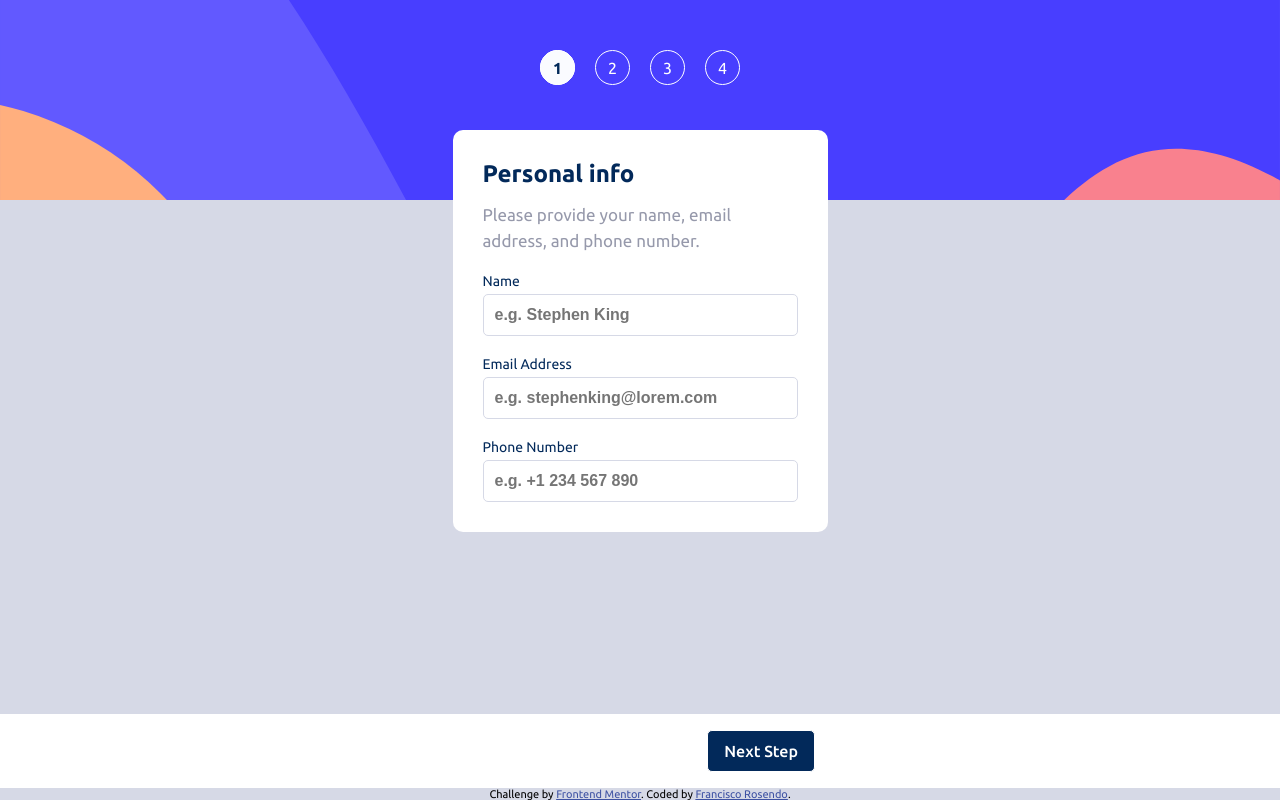
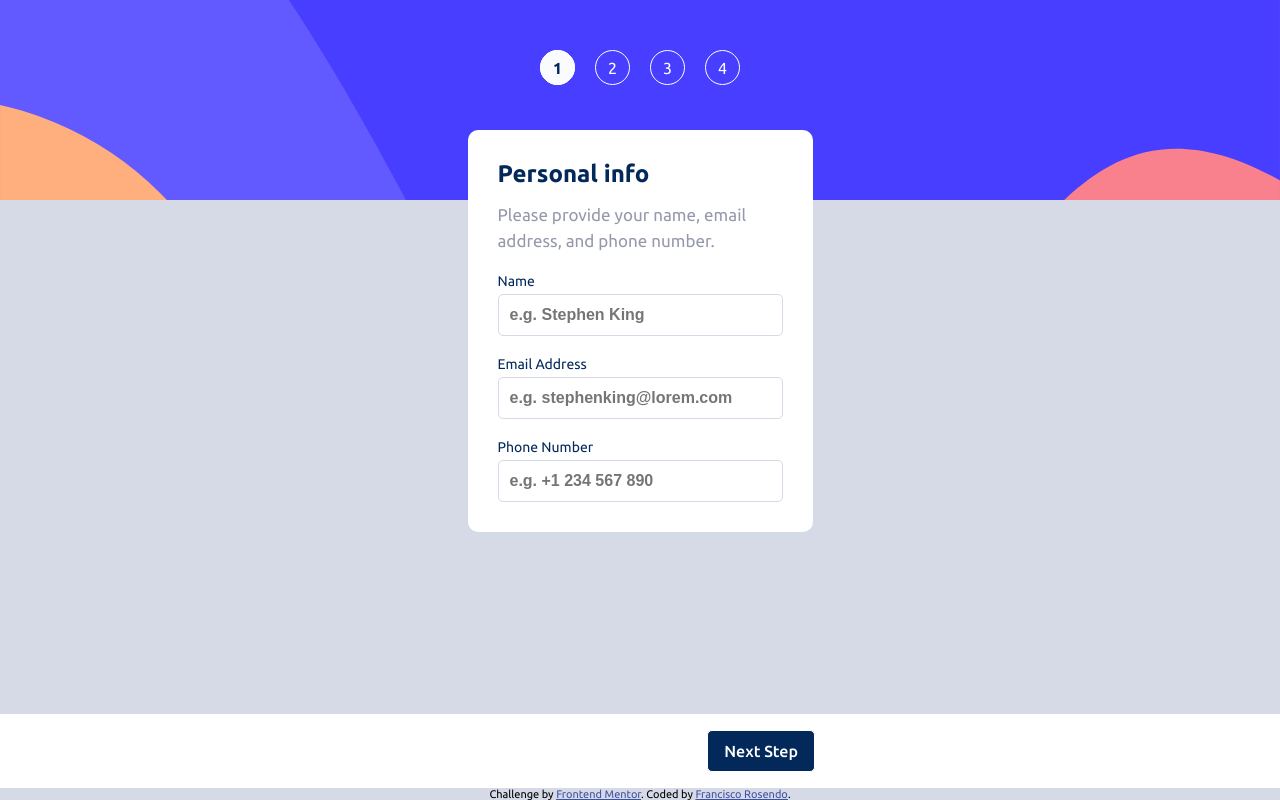
Before and after one commit to rosendo2015/formulario4etapas, a website with bundled scripts: page index.html in a window 1280 px wide. Built offline with nearby package versions, Linux system fonts and the light colour scheme.

Commit message:
update height page

```diff
--- a/css/style.css
+++ b/css/style.css
@@ -27,7 +27,7 @@
 body {
     font-size: 1.6rem;
     width: 100%;
-    height: 100vh;
+    height: 100%;
     background: var(--Light-gray);
     font-family: 'Ubuntu', sans-serif;
 }
@@ -101,8 +101,9 @@ nav ul li .step-phase .one {
 .container-page {
     border-radius: 10px;
     margin-top: 20px;
+    margin-bottom: 100px;
     background-color: var(--White);
-    max-width: 375px;
+    max-width: 345px;
     height: fit-content;
     padding: 3rem;
 }
```
